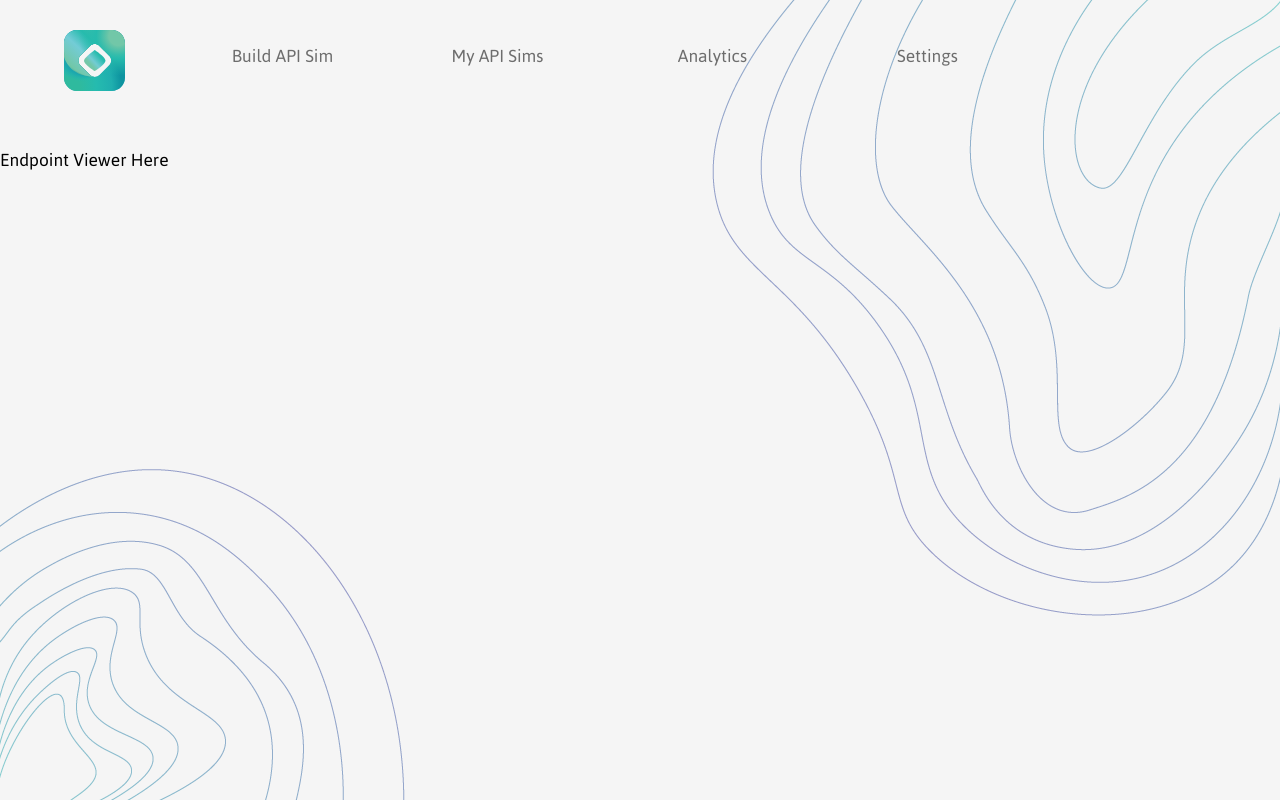
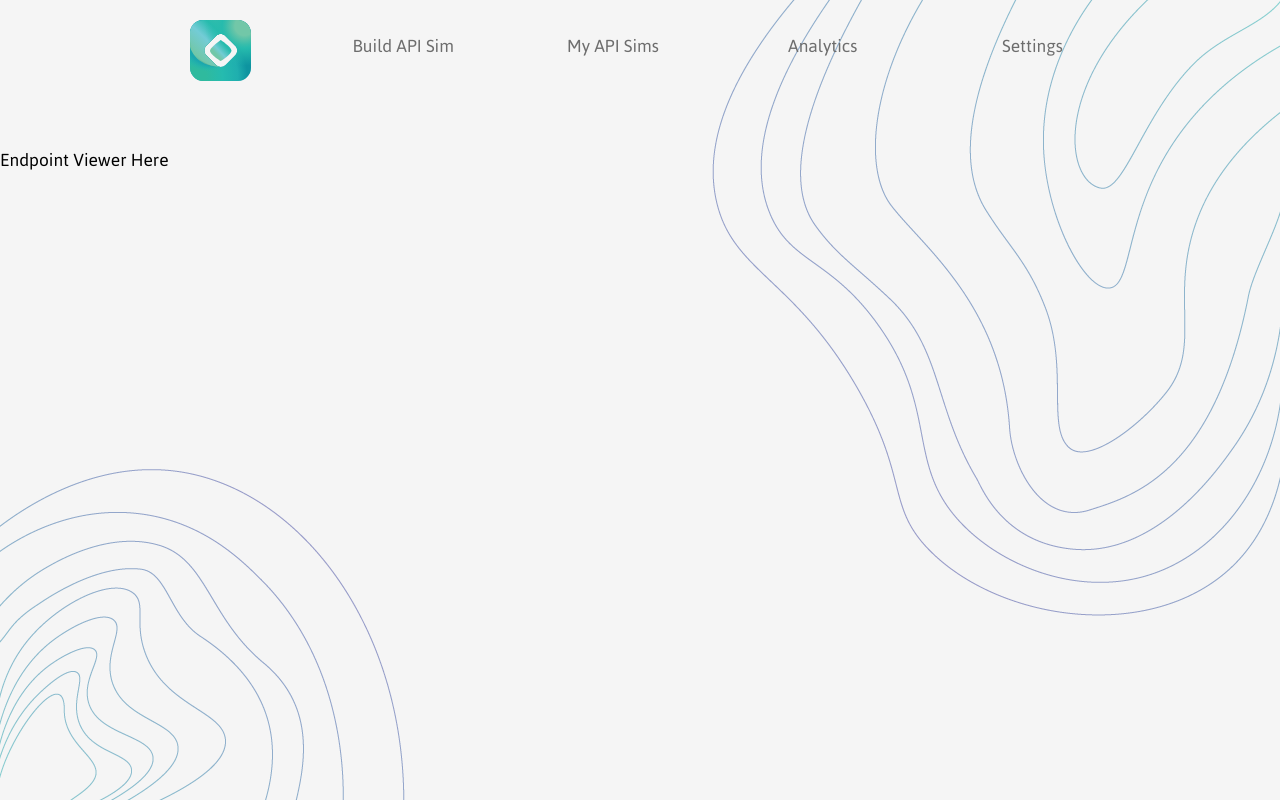
Before and after one commit to tritech-software-solutions/echo-api-frontend, a React (Create React App) app: page /view in a window 1280 px wide. Built offline with nearby package versions, Linux system fonts and the light colour scheme.

Commit message:
Converted header to MUI components

```diff
--- a/src/modules/general/LineNumberedInput/LinedNumberedInput.tsx
+++ b/src/modules/general/LineNumberedInput/LinedNumberedInput.tsx
@@ -58,6 +58,14 @@ class LineNumberInput extends React.Component<Props, State> {
         this.setState({ value, lineNumbers });
     };
 
+    handleKeyDownChange = (value: string) => {
+        let lineNumbers = value.split("\n").length;
+        if (value === "") {
+            lineNumbers = 0;
+        }
+        this.setState({ value, lineNumbers });
+    };
+
     handleKeyDown = (evt: React.KeyboardEvent<HTMLDivElement>) => {
         if (evt.key === "Tab") {
             evt.preventDefault();
@@ -76,7 +84,7 @@ class LineNumberInput extends React.Component<Props, State> {
                     textArea.setSelectionRange(caretPosition, caretPosition);
                 }
 
-                this.setState({ value: newValue });
+                this.handleKeyDownChange(value);
                 //this.handleChange({ target: textArea } as React.ChangeEvent<HTMLTextAreaElement>);
             }
         }
--- a/src/modules/header/Header.tsx
+++ b/src/modules/header/Header.tsx
@@ -4,9 +4,13 @@ import React from "react";
 import { Link } from "react-router-dom";
 
 import { ReactComponent as Logo } from "../../assets/logo.svg";
+import { Box, Tab, Tabs, AppBar, Container, Toolbar, Typography, IconButton } from "@mui/material";
+import { faAlignCenter } from "@fortawesome/free-solid-svg-icons";
+import { Stack, margin, padding, textAlign } from "@mui/system";
 
 type State = {
     activeLink: string;
+    headerSize: string;
 };
 
 type Props = {};
@@ -14,17 +18,29 @@ type Props = {};
 class Header extends React.Component<Props, State> {
     state = {
         activeLink: "/",
+        headerSize: "md",
     };
 
     handleClick = (link: string) => {
-        this.setState({ activeLink: link });
+        let headerSize;
+        if (link === "/") {
+            headerSize = "md";
+        } else {
+            headerSize = "lg";
+        }
+        this.setState({ activeLink: link, headerSize: headerSize });
     };
 
     render() {
         const { activeLink } = this.state;
 
         return (
-            <div className="header">
+            <Box
+                sx={{ flexGrow: 1, marginLeft: "auto", marginRight: "auto", marginBottom: "2em", marginTop: "1em" }}
+                maxWidth={this.state.headerSize}
+            >
+                <AppBar sx={{ background: "transparent" }} elevation={0} position="static">
+                    <Stack sx={{ flexGrow: 1, justifyContent: "space-between", flexDirection: "row", alignItems: "center" }}>
                         <Link to="/" className={`noSelect noDecoration headerTitle `} onClick={() => this.handleClick("/")}>
                             <Logo className="logo" />
                         </Link>
@@ -56,7 +72,9 @@ class Header extends React.Component<Props, State> {
                         >
                             <div className="text">Settings</div>
                         </Link>
-            </div>
+                    </Stack>
+                </AppBar>
+            </Box>
         );
     }
 }
```
Lines whose indentation alone changed are shown as unchanged.
